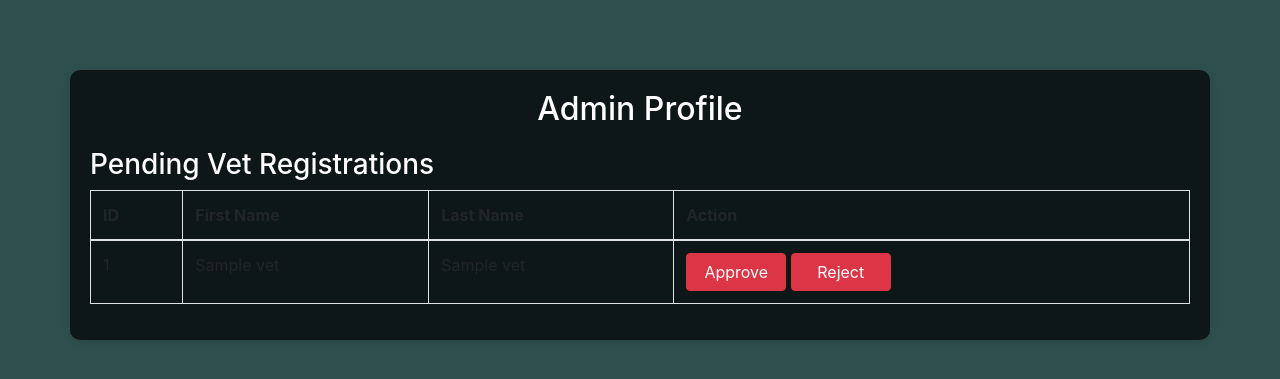
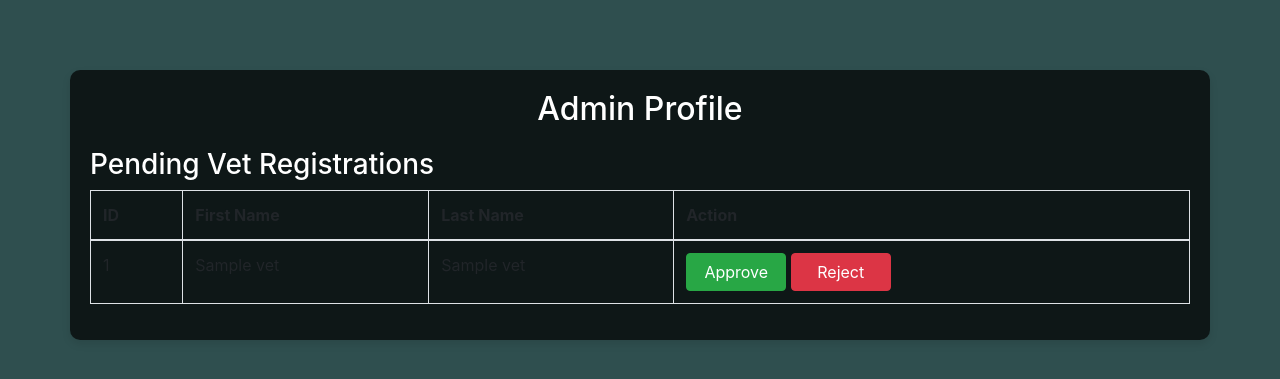
Before and after one commit to Ashrafiiii/PetHub, a PHP site: page /adminProfile.php in a window 1280 px wide. Shown: the top 379 px of the page. Run offline with PHP 8.4, Linux system fonts and the light colour scheme; tables that the repository leaves empty or names only in its code hold one stand-in row (values such as "Sample post"); some libraries are stand-ins or nearby versions.

Commit message:
need to work on approve page for vet

```diff
--- a/admin/adminProfile.php
+++ b/admin/adminProfile.php
@@ -57,13 +57,13 @@
 
                 while ($vet = mysqli_fetch_assoc($result)) {
                     echo '<tr>';
-                    echo '<td>' . $vet['v_id'] . '</td>';
+                    echo '<td>' . $vet['vet_id'] . '</td>';
                     echo '<td>' . $vet['f_name'] . '</td>';
                     echo '<td>' . $vet['l_name'] . '</td>';
                     echo '<td>
-<a href="approve_vet.php?v_id=' . urlencode($vet['v_id']) . '" class="btn btn-danger btn-reject">Approve</a>
-<a href="reject_vet.php?v_id=' . urlencode($vet['v_id']) . '" class="btn btn-danger btn-reject">Reject</a>
-</td>';
+                            <a href="approve_vet.php?v_id=' . urlencode($vet['vet_id']) . '" class="btn btn-success btn-approve">Approve</a>
+                            <a href="reject_vet.php?v_id=' . urlencode($vet['vet_id']) . '" class="btn btn-danger btn-reject">Reject</a>
+                          </td>';
 
                 }
                 ?>
```
Also changed, not shown: admin/approve_vet.php (+8 -5 lines), vets/images/6591c89757c82.jpg (added).
